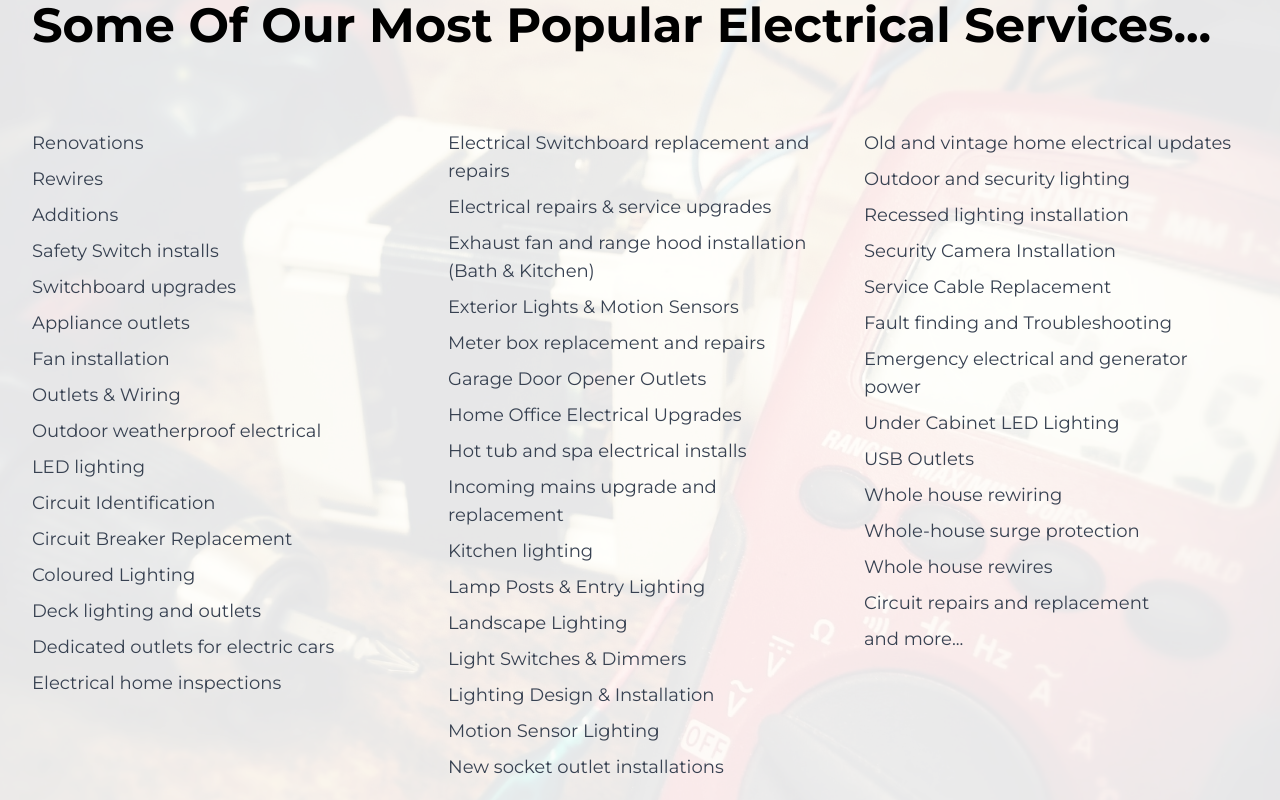
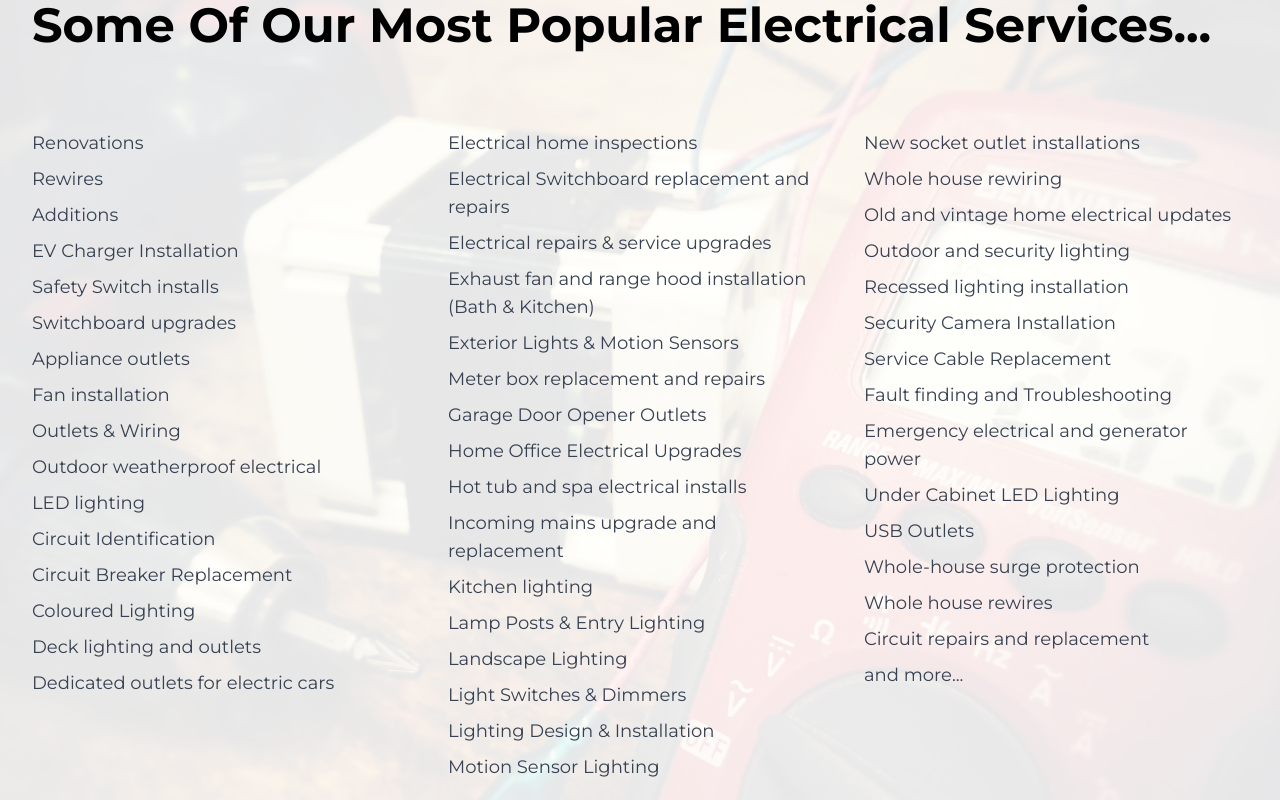
Before and after one commit to Oscar-P-E/optimizeelectrical, a React (Vite) app: page / in a window 1280 px wide. Shown: the part 2660-3460 px from the top of the page. Built offline with nearby package versions, Linux system fonts and the light colour scheme.

Commit message:
Add ev charger installation to services list

```diff
--- a/src/components/ServicesList.tsx
+++ b/src/components/ServicesList.tsx
@@ -15,6 +15,7 @@ export const ServicesList = () => {
     "Renovations",
     "Rewires",
     "Additions",
+    "EV Charger Installation",
     "Safety Switch installs",
     "Switchboard upgrades",
     "Appliance outlets",
@@ -44,6 +45,7 @@ export const ServicesList = () => {
     "Lighting Design & Installation",
     "Motion Sensor Lighting",
     "New socket outlet installations",
+    "Whole house rewiring",
     "Old and vintage home electrical updates",
     "Outdoor and security lighting",
     "Recessed lighting installation",
@@ -53,7 +55,6 @@ export const ServicesList = () => {
     "Emergency electrical and generator power",
     "Under Cabinet LED Lighting",
     "USB Outlets",
-    "Whole house rewiring",
     "Whole-house surge protection",
     "Whole house rewires",
     "Circuit repairs and replacement",
```
